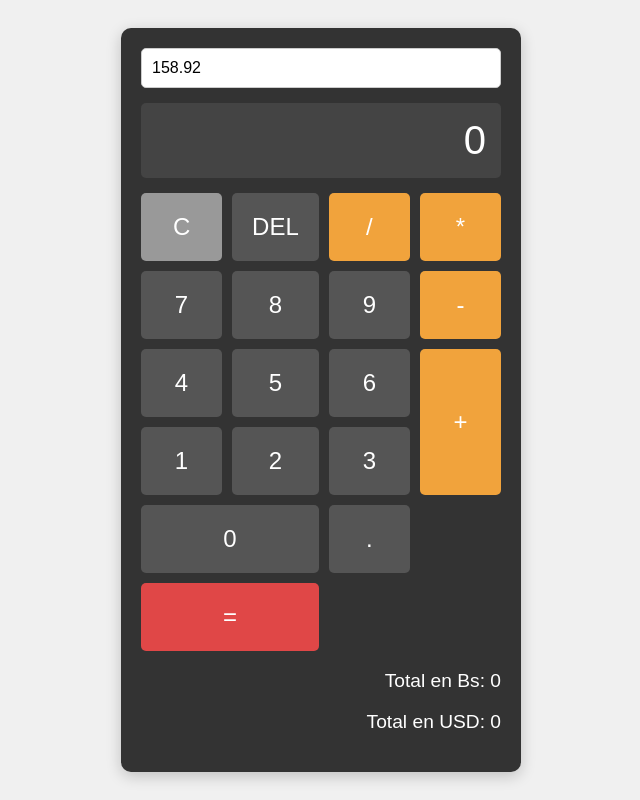
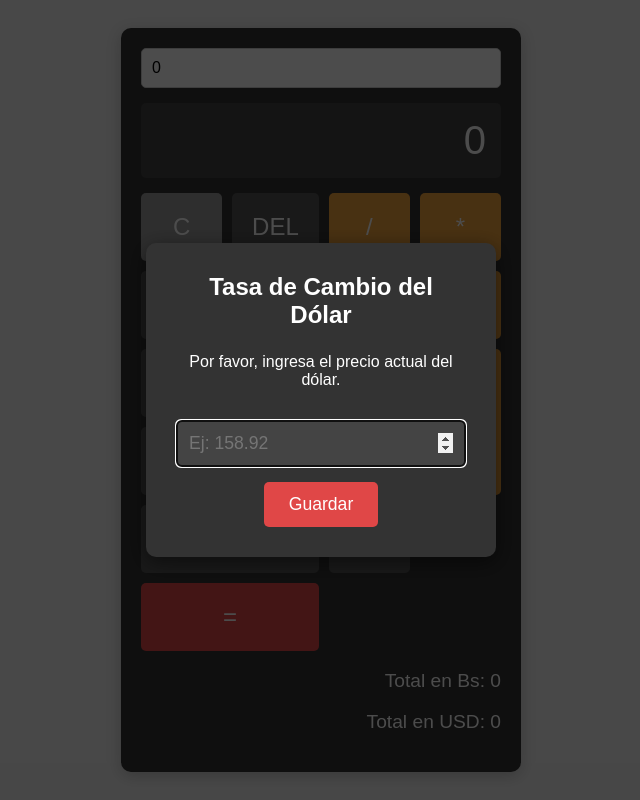
Before and after one commit to jmartinezbalkarran/Application-, a plain HTML site: page index.html in a window 1280 px wide. Shown: the whole page, without its empty margins (319-959 px from the left). Drawn offline with Linux system fonts and the light colour scheme.

Commit message:
Actualizar index.html

```diff
--- a/index.html
+++ b/index.html
@@ -3,7 +3,7 @@
 <head>
     <meta charset="UTF-8">
     <meta name="viewport" content="width=device-width, initial-scale=1.0">
-    	<link rel="manifest" href="manifest.json">
+    <link rel="manifest" href="manifest.json">
     <title>Calculadora con Conversión de Moneda</title>
     <style>
         /* Estilos generales para el cuerpo de la página */
@@ -123,12 +123,78 @@
             margin-top: 15px;
             font-size: 1.2em;
         }
+
+        /* Estilos para el modal */
+        .modal-overlay {
+            position: fixed;
+            top: 0;
+            left: 0;
+            width: 100%;
+            height: 100%;
+            background-color: rgba(0, 0, 0, 0.7);
+            display: flex;
+            justify-content: center;
+            align-items: center;
+            z-index: 1000;
+            visibility: hidden; /* Oculto por defecto */
+            opacity: 0;
+            transition: visibility 0s, opacity 0.3s ease;
+        }
+
+        .modal-overlay.visible {
+            visibility: visible;
+            opacity: 1;
+        }
+
+        .modal-content {
+            background-color: #333;
+            color: white;
+            padding: 30px;
+            border-radius: 10px;
+            box-shadow: 0 5px 20px rgba(0, 0, 0, 0.5);
+            text-align: center;
+            max-width: 350px;
+            width: 90%;
+            box-sizing: border-box;
+        }
+
+        .modal-content h3 {
+            margin-top: 0;
+            font-size: 1.5em;
+        }
+
+        .modal-input {
+            width: 100%;
+            padding: 12px;
+            font-size: 1.1em;
+            border: 1px solid #555;
+            border-radius: 5px;
+            margin: 15px 0;
+            box-sizing: border-box;
+            background-color: #444;
+            color: white;
+        }
+
+        .modal-button {
+            background-color: #e04747;
+            color: white;
+            border: none;
+            padding: 12px 25px;
+            font-size: 1.1em;
+            border-radius: 5px;
+            cursor: pointer;
+            transition: background-color 0.2s ease;
+        }
+
+        .modal-button:hover {
+            background-color: #ff5c5c;
+        }
     </style>
 </head>
 <body>
     <div class="calculadora-container">
         <div class="dolar-input-container">
-            <input type="number" id="precio-dolar" class="dolar-input" placeholder="Precio del dólar (Ej: 158.92)" value="158.92">
+            <input type="number" id="precio-dolar" class="dolar-input" placeholder="Precio del dólar (Ej: 158.92)" value="0" readonly>
         </div>
 
         <div class="display" id="display">0</div>
@@ -164,11 +230,22 @@
         </div>
     </div>
 
+    <div id="modal-overlay" class="modal-overlay">
+        <div class="modal-content">
+            <h3>Tasa de Cambio del Dólar</h3>
+            <p>Por favor, ingresa el precio actual del dólar.</p>
+            <input type="number" id="modal-precio-dolar" class="modal-input" placeholder="Ej: 158.92">
+            <button class="modal-button" onclick="guardarPrecioDolar()">Guardar</button>
+        </div>
+    </div>
+
     <script>
         const display = document.getElementById('display');
         const resultadoBs = document.getElementById('resultado-bs');
         const resultadoUsd = document.getElementById('resultado-usd');
         const precioDolarInput = document.getElementById('precio-dolar');
+        const modalOverlay = document.getElementById('modal-overlay');
+        const modalPrecioDolarInput = document.getElementById('modal-precio-dolar');
         let expresion = '';
 
         function agregarNumero(valor) {
@@ -221,6 +298,22 @@
                 expresion = '';
             }
         }
+
+        function guardarPrecioDolar() {
+            const precioDolar = parseFloat(modalPrecioDolarInput.value);
+            if (isNaN(precioDolar) || precioDolar <= 0) {
+                alert('Por favor, ingresa un precio válido y mayor a cero.');
+                return;
+            }
+            precioDolarInput.value = precioDolar.toFixed(2);
+            modalOverlay.classList.remove('visible');
+        }
+
+        // Muestra el modal cuando la página se carga
+        window.onload = function() {
+            modalOverlay.classList.add('visible');
+            modalPrecioDolarInput.focus();
+        };
     </script>
 </body>
 </html>
```
